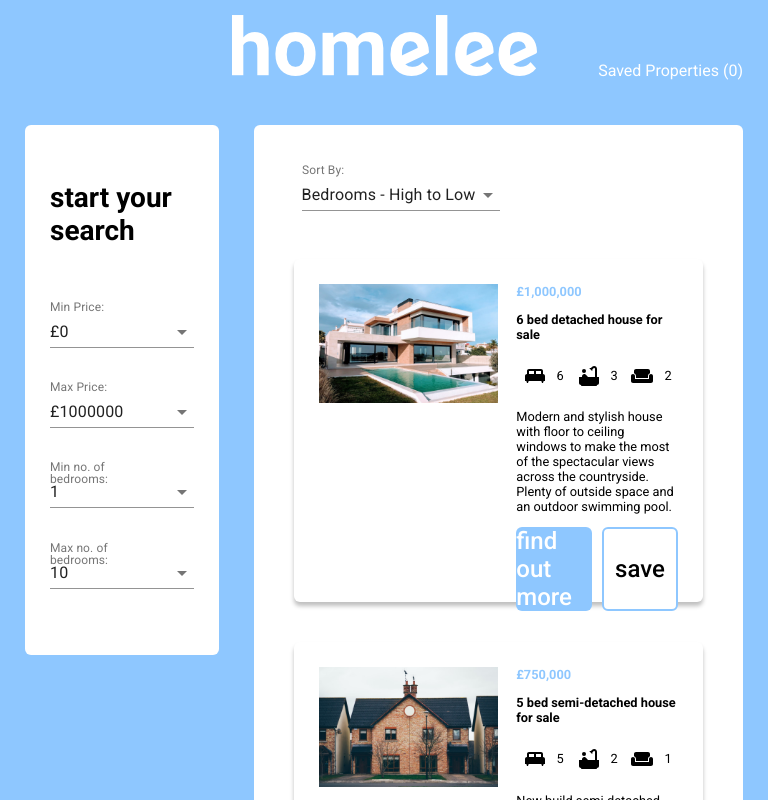
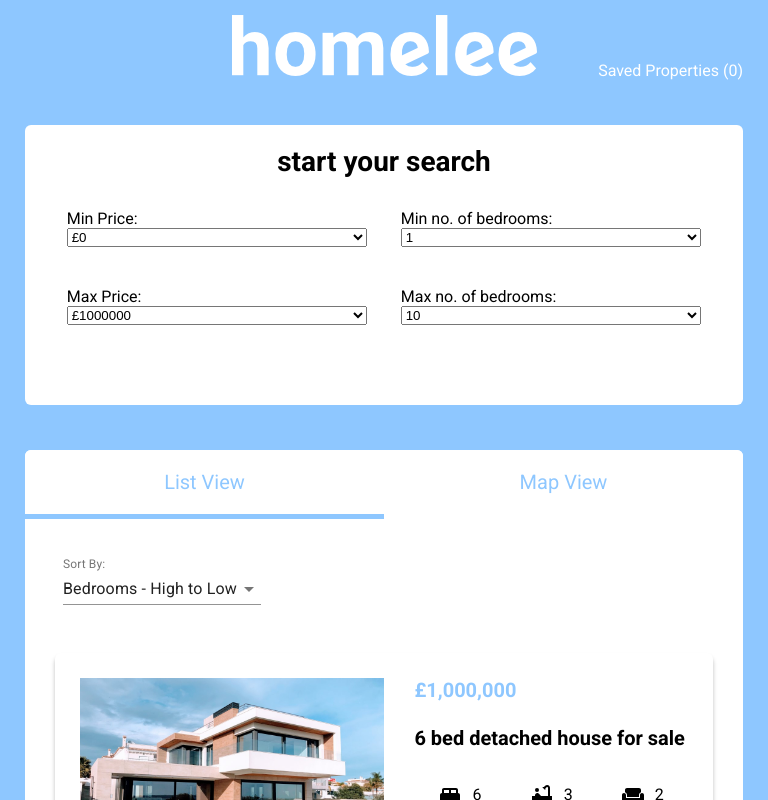
Before and after one commit to LauraToddCode/property-app, a React (Create React App) app: page /property-app in a window 768 px wide. Shown: the top 800 px of the page. Built offline with nearby package versions, Linux system fonts and the light colour scheme; what react-google-maps would draw is missing.

Commit message:
Updated Styling

```diff
--- a/src/Components/Filters.js
+++ b/src/Components/Filters.js
@@ -6,83 +6,64 @@
 import MenuItem from '@material-ui/core/MenuItem';
 import FormControl from '@material-ui/core/FormControl';
 import Select from '@material-ui/core/Select';
-
-
-const useStyles = makeStyles((theme) => ({
-  formControl: {
-    margin: theme.spacing(1),
-    minWidth: 120,
-  },
-  selectEmpty: {
-    marginTop: theme.spacing(2),
-  },
-  root: {
-    display: 'flex',
-    flexWrap: 'wrap',
-    '& > *': {
-      margin: theme.spacing(1),
-      width: theme.spacing(16),
-      height: theme.spacing(16),
-    },
-  },
-}));
-
+import { FormatAlignCenterOutlined } from "@material-ui/icons";
 
 
 function Filters(props) {
-    const classes = useStyles();
 
     return (
         <div id="filters">
             <h3 id="startSearch">start your search</h3>
-            <FormControl className={classes.formControl + " indiFilter"}>
-                <InputLabel id="demo-simple-select-label">Min Price:</InputLabel>
-                <Select
+            <div id="filterDropdowns">
+                <form className="indiFilter">
+                    <label id="demo-simple-select-label">Min Price:</label>
+                    <select
                         labelId="demo-simple-select-label"
                         id="demo-simple-select"
                         name="minPrice"
                         value={props.minPriceValue}
                         onChange={props.handleChange}
                     >
-                    {prices.map(price => <MenuItem key={price.price} value={price.price}>£{price.price}</MenuItem>)}
-                </Select>
-            </FormControl>
-            <FormControl className={classes.formControl + " indiFilter"}>
-                <InputLabel id="demo-simple-select-label">Max Price:</InputLabel>
-                <Select
+                        {prices.map(price => <option key={price.price} value={price.price}>£{price.price}</option>)}
+                    </select>
+                </form>
+                <form className="indiFilter">
+                    <label id="demo-simple-select-label">Max Price:</label>
+                    <select
                         labelId="demo-simple-select-label"
                         id="demo-simple-select"
                         name="maxPrice"
                         value={props.maxPriceValue}
                         onChange={props.handleChange}
                     >
-                    {prices.map(price => <MenuItem key={price.price} value={price.price}>£{price.price}</MenuItem>)}
-                </Select>
-            </FormControl>
-            <FormControl className={classes.formControl + " indiFilter"}>
-                <InputLabel id="demo-simple-select-label">Min no. of bedrooms:</InputLabel>
-                <Select
+                        {prices.map(price => <option key={price.price} value={price.price}>£{price.price}</option>)}
+                    </select>
+                </form>
+                <form className="indiFilter">
+                    <label id="demo-simple-select-label">Min no. of bedrooms:</label>
+                    <select
                         labelId="demo-simple-select-label"
                         id="demo-simple-select"
                         name="minBedrooms"
                         value={props.minBedroomsValue}
                         onChange={props.handleChange}
                     >
-                    {bedrooms.map(num => <MenuItem key={num.bedrooms} value={num.bedrooms}>{num.bedrooms}</MenuItem>)}
-                </Select>
-            </FormControl>
-            <FormControl className={classes.formControl + " indiFilter"}>
-                <InputLabel id="demo-simple-select-label">Max no. of bedrooms:</InputLabel>
-                <Select
+                        {bedrooms.map(num => <option key={num.bedrooms} value={num.bedrooms}>{num.bedrooms}</option>)}
+                    </select>
+                </form>
+                <form className="indiFilter">
+                    <label id="demo-simple-select-label">Max no. of bedrooms:</label>
+                    <select
                         labelId="demo-simple-select-label"
                         id="demo-simple-select"
                         name="maxBedrooms"
                         value={props.maxBedroomsValue}
                         onChange={props.handleChange}
                     >
-                    {bedrooms.map(num => <MenuItem key={num.bedrooms} value={num.bedrooms}>{num.bedrooms}</MenuItem>)}
-                </Select>
-            </FormControl>
+                        {bedrooms.map(num => <option key={num.bedrooms} value={num.bedrooms}>{num.bedrooms}</option>)}
+                    </select>
+                </form>
+            </div>
         </div>
     )
 }
--- a/src/Components/ListView/ListViewCard.js
+++ b/src/Components/ListView/ListViewCard.js
@@ -12,7 +12,7 @@
     return (
         <div className="listViewCardCont">
             <img src={process.env.PUBLIC_URL + "/images/properties/" + productData.imgs[0]} alt={productData.imgAlt} className="listViewPropertyImg"/>
-            <div elevation={3} className="listViewInfoCont">
+            <div className="listViewInfoCont">
                 <p className="listViewPrice">{productData.displayPrice}</p>
                 <p className="listViewTagline">{productData.bedrooms} bed {productData.type} for sale</p>
                 <div className="roomTypes">
--- a/src/stylesheet.css
+++ b/src/stylesheet.css
@@ -108,27 +108,39 @@
     display: flex;
     flex-direction: column;
     align-items: center;
-    justify-content: space-around;
     background-color: white;
     padding: 20px 25px 50px 25px;
     margin-right: 35px;
     border-radius: 6px;
 }
 
+#filterDropdowns {
+    display: flex;
+    flex-direction: column;
+    justify-content: center;
+    width: 100%;
+}
+
 #startSearch {
+    margin: 0;
     font-weight: bold;
     font-size: 1.75rem;
 }
 
 .indiFilter {
+    display: flex;
+    flex-direction: column;
     width: 100%;
+    margin: 20px 0;
 }
 
 /* NAV TOGGLES */
 
 .navToggles {
-    display: none;
+    display: flex;
     justify-content: space-around;
+    background-color: white;
+    border-radius: 6px 6px 0 0;
 }
 
 .navTab {
@@ -136,13 +148,14 @@
     text-decoration: none;
     color: black;
     font-size: 1.25rem;
-    border-radius: 20px 20px 0 0;
     text-align: center;
-    background-color: #DEDEDE;
+    background-color: white;
+    border-radius: 6px 6px 0 0;
+    color: #8EC7FF;
 }
 
 .active {
-    background-color: white;
+    border-bottom: 5px #8EC7FF solid;
 }
 
 
@@ -156,7 +169,7 @@
     background-color: white;
     padding: 30px 40px 5px 40px;
     margin-bottom: 30px;
-    border-radius: 6px;
+    border-radius: 0 0 6px 6px;
 }
 
 .listViewCardCont {
@@ -179,27 +192,24 @@
     margin: 0;
     color: #8EC7FF;
     font-weight: bold;
-    font-size: 1.75rem;
+    font-size: 1.5rem;
 }
 
 .listViewTagline {
     font-weight: bold;
-    font-size: 1.75rem;
+    font-size: 1.5rem;
+    margin: 0.5em 0;
 }
 
 .listViewDesc {
-    font-size: 1.125rem;
+    font-size: 1rem;
 }
 
 .listViewInfoCont {
     display: flex;
     flex-direction: column;
-    justify-content: center;
+    justify-content: space-between;
     background-color: white;
-}
-
-.listViewInfoCont p {
-    font-size: .8rem;
 }
 
 .roomTypes {
@@ -304,3 +314,54 @@
     background-color: white;
     position: relative;
 }
+
+@media screen and (max-width: 1050px) and (min-width: 0px) {
+
+    .listingsContainer {
+        flex-direction: column;
+    }
+
+    #filters {
+        margin: 0;
+    }
+}
+
+@media screen and (max-width: 1050px) and (min-width: 760px) {
+    .btn {
+        font-size: 1rem;
+    }
+
+    #filters {
+        height: 210px;
+        margin-bottom: 45px;
+    }
+
+    #filterDropdowns {
+        height: 180px;
+        flex-wrap: wrap;
+        align-items: center;
+    }
+
+    .indiFilter {
+        width: 45%;
+    }
+
+    .listViewList {
+        padding: 30px 30px 5px 30px;
+    }
+
+    .listViewPrice {
+        font-size: 1.25rem;
+    }
+
+    .listViewTagline {
+        font-size: 1.25rem;
+    }
+
+    .listViewDesc {
+        display: none;
+    }
+}
+
+@media screen and (max-width: 900px) and (min-width: 0px) {
+}
```
Lines whose indentation alone changed are shown as unchanged.
